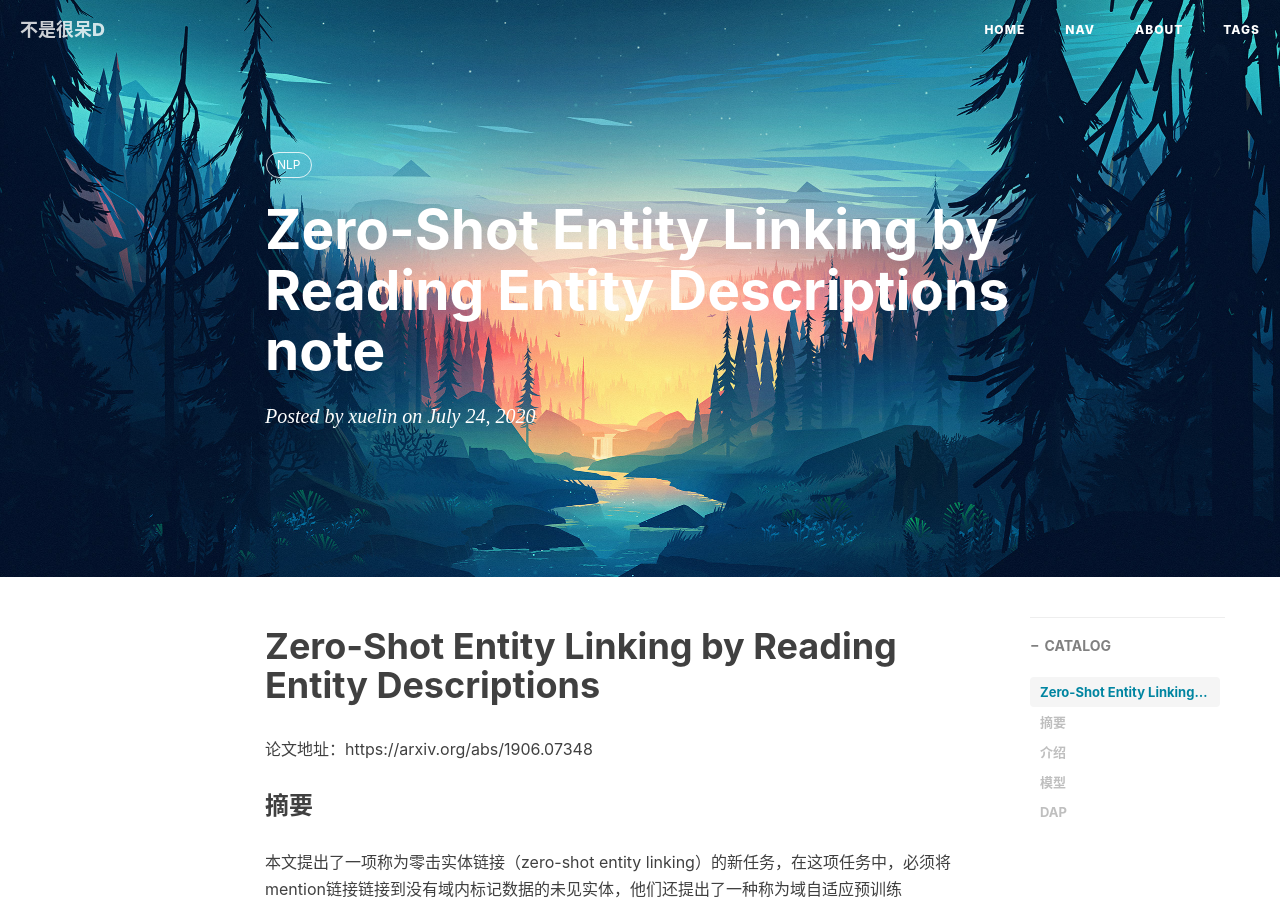
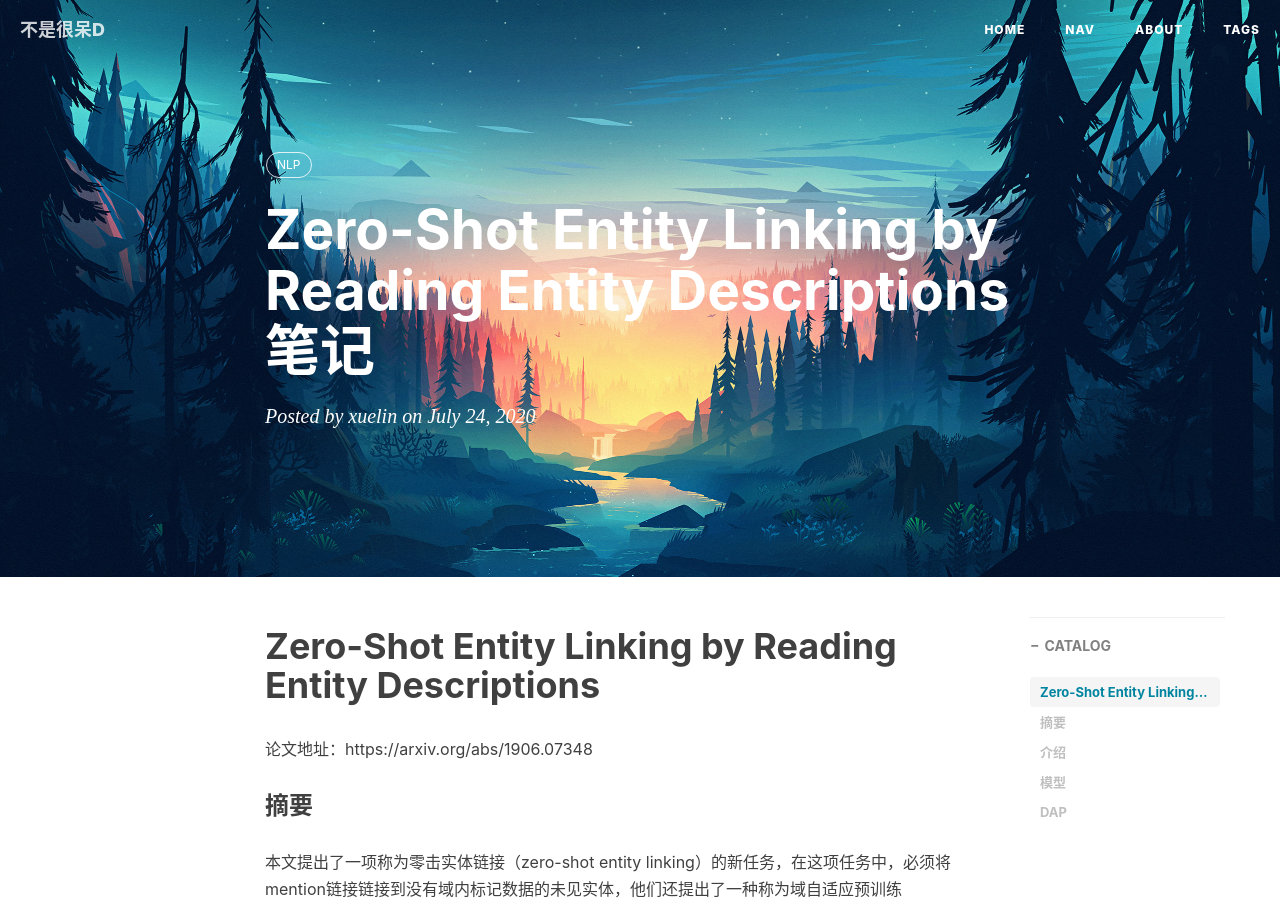
Before and after one commit to doutree/doutree.github.io, a Jekyll site: the page built from _posts/2020-07-24-Zero-Shot Entity Linking by Reading Entity Descriptions阅读笔记.md, in a window 1280 px wide and 900 px high. Built offline with Jekyll 4.4.1, drawn with Linux system fonts in a browser that asks for light colours; nearby versions of some CDN libraries; comment, search, counter and statistics services are not loaded; some of the changed text lies outside the part shown.

Commit message:
修改博客标题

```diff
--- a/_posts/2020-07-24-Zero-Shot Entity Linking by Reading Entity Descriptions阅读笔记.md
+++ b/_posts/2020-07-24-Zero-Shot Entity Linking by Reading Entity Descriptions阅读笔记.md
@@ -1,6 +1,6 @@
 ---
 layout:		post
-title:		Zero-Shot Entity Linking by Reading Entity Descriptions note
+title:		Zero-Shot Entity Linking by Reading Entity Descriptions笔记
 subtitle:
 date:       2020-07-24
 author:     xuelin
```
Also changed, not shown: _posts/2020-07-31-AutoML综述阅读笔记.md (+1 -1 lines).
